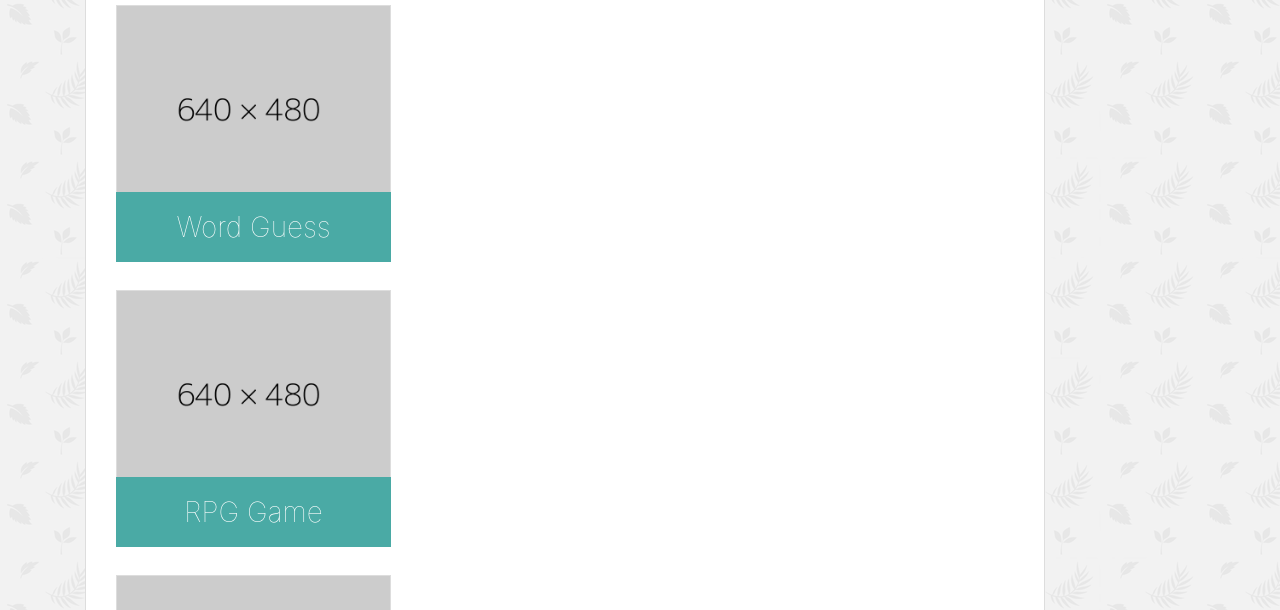
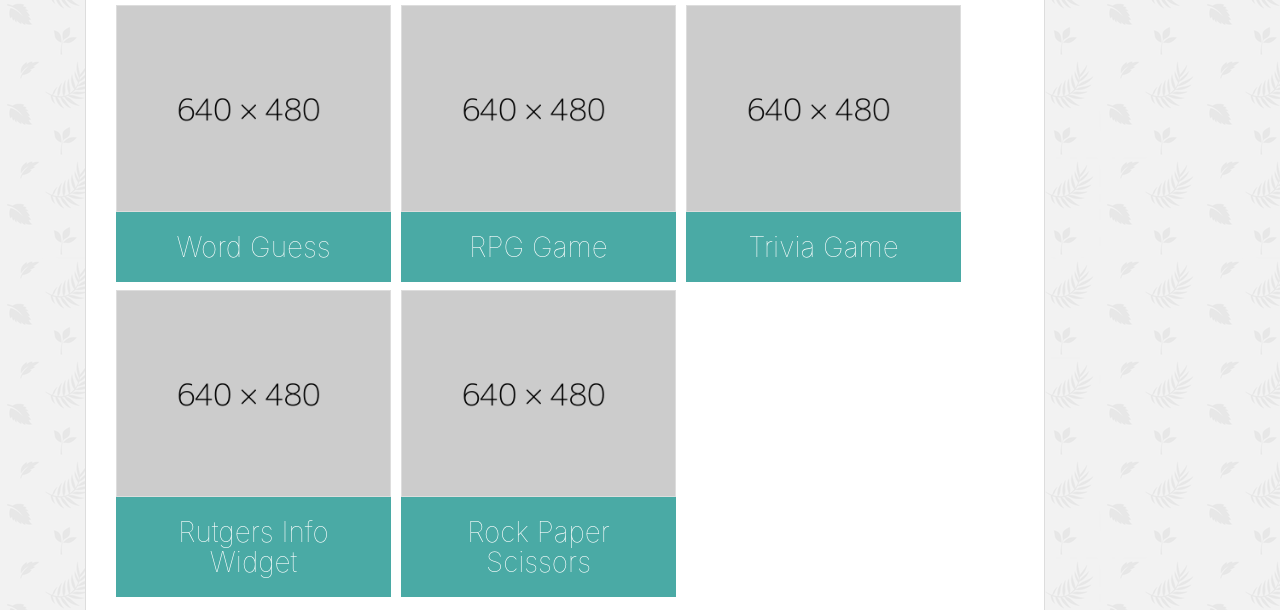
Before and after one commit to Rileychatwin/Basic-Portfolio, a plain HTML site: page portfolio.html in a window 1280 px wide. Shown: the part 342-952 px from the top of the page. Drawn offline with nearby package versions, Linux system fonts and the light colour scheme.

Commit message:
Css Modifications to Portfolio Images

```diff
--- a/assets/css/style.css
+++ b/assets/css/style.css
@@ -117,13 +117,21 @@ p:last-child {
   background: #4AAAA5;
   font-weight: lighter;
   width: 275px;
-  position: relative;
+  border-radius: 1px white;
 }
 
 .portfolio-content img {
     width: 275px;
     border: 1px solid #dddddd;
+
 }
+
+ #port-image {
+    float: left;
+    border-radius: 1px white;
+    margin-right: 10px;
+}
+
 
 
 #contact-form li {
--- a/portfolio.html
+++ b/portfolio.html
@@ -28,20 +28,30 @@
 
         <div class="portfolio-content">
 
+            <div id="port-image">
                 <img src="assets/images/Placeholder.png" alt="Word Guess">
                 <h3>Word Guess</h3>
+            </div>
 
+            <div id="port-image">
                 <img src="assets/images/Placeholder.png" alt="RPG Game">
                 <h3>RPG Game</h3>
+            </div>
 
+            <div id="port-image">
                 <img src="assets/images/Placeholder.png" alt="Trivia Game">
                 <h3>Trivia Game</h3>
+            </div>
 
+            <div id="port-image">
                 <img src="assets/images/Placeholder.png" alt="Rutgers Info Widget">
                 <h3>Rutgers Info Widget</h3>
+            </div>
 
+            <div id="port-image">
                 <img src="assets/images/Placeholder.png" alt="Rock Paper Scissors">
                 <h3>Rock Paper Scissors</h3>
+            </div>
 
         </div>
            </section>
```
Also changed, not shown: index.html (+1 -1 lines). Lines whose indentation alone changed are shown as unchanged.
